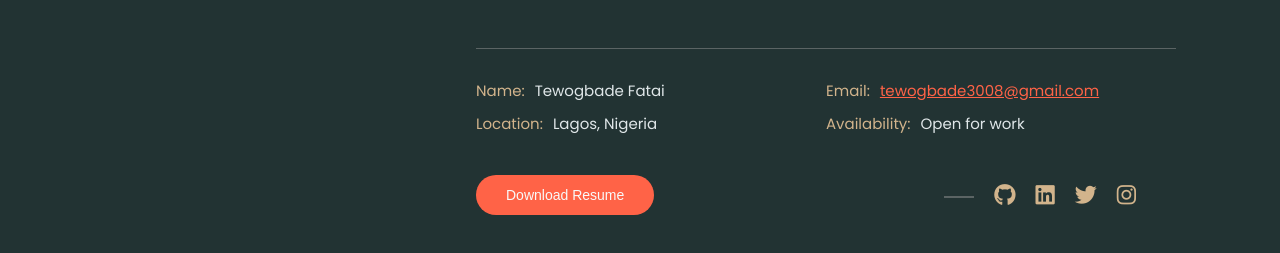
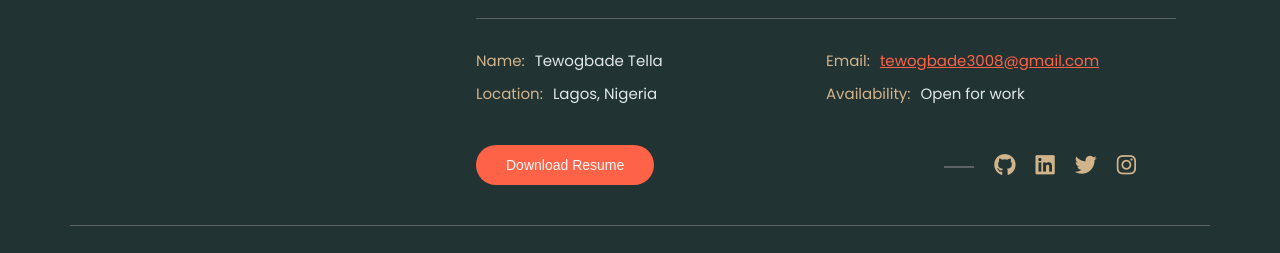
Before and after one commit to Tewogbade/my_portfolio, a React (Create React App) app: page /about in a window 1280 px wide. Shown: the part 1085-1338 px from the top of the page. After the commit the page ends 1311 px from the top, so only its background shows below. Built offline with nearby package versions, Linux system fonts and the light colour scheme.

Commit message:
change last name

```diff
--- a/public/index.html
+++ b/public/index.html
@@ -7,7 +7,7 @@
     <meta name="theme-color" content="#000000" />
     <meta
       name="description"
-      content="Tewogbade Fatai - Web Developer who creates exceptional digital experiences!"
+      content="Tewogbade Tella - Web Developer who creates exceptional digital experiences!"
     />
     <link
       rel="stylesheet"
@@ -23,11 +23,10 @@
       crossorigin="anonymous"
       referrerpolicy="no-referrer"
     />
-    <title>Tewogbade F. - Web Developer</title>
+    <title>Tewogbade Tella</title>
   </head>
   <body>
     <div id="root"></div>
   </body>
-  <script src="https://smtpjs.com/v3/smtp.js">
-  </script>
+  <script src="https://smtpjs.com/v3/smtp.js"></script>
 </html>
--- a/src/App.js
+++ b/src/App.js
@@ -3,13 +3,13 @@ import AnimatedRoutes from "./components/AnimatedRoutes";
 
 function App() {
   const personalDetails = {
-    name: "Tewogbade Fatai",
+    name: "Tewogbade Tella",
     location: "Lagos, Nigeria",
     tagline: "",
     email: "tewogbade3008@gmail.com",
     availability: "Open for work",
     brand:
-      "As a full-stack web developer with a background in architecture, I bring a unique set of skills to the table. Combining my expertise in both fields, I have the ability to create websites that seamlessly blend aesthetics and functionality. Drawing from my architectural background, I deeply value user-centered design and incorporate this principle into every aspect of my web development projects. With a solid understanding of programming languages and design principles, I craft intuitive interfaces that elevate the user experience. My ultimate goal is to develop websites that not only showcase appealing visuals but also offer practical and impactful solutions to real-world challenges.",
+      "As a front end developer with a background in architecture, I bring a unique set of skills to the table. Combining my expertise in both fields, I have the ability to create websites that seamlessly blend aesthetics and functionality. Drawing from my architectural background, I deeply value user-centered design and incorporate this principle into every aspect of my web development projects. With a solid understanding of programming languages and design principles, I craft intuitive interfaces that elevate the user experience. My ultimate goal is to develop websites that not only showcase appealing visuals but also offer practical and impactful solutions to real-world challenges.",
   };
 
   return (
--- a/src/components/AboutMe.js
+++ b/src/components/AboutMe.js
@@ -59,7 +59,9 @@ const AboutMe = ({ name, email, location, availability, brand }) => {
           className="personalImage col-12 col-lg-4"
           ref={refImage}
           initial={{ x: "-10vw", opacity: 0 }}
-          animate={inViewImage ? { x: 0, opacity: 1 } : { x: "-10vw", opacity: 0 }}
+          animate={
+            inViewImage ? { x: 0, opacity: 1 } : { x: "-10vw", opacity: 0 }
+          }
           transition={{ duration: 0.4, ease: "easeInOut" }}
         >
           <img src={aboutMeImg} alt={name} />
@@ -68,12 +70,16 @@ const AboutMe = ({ name, email, location, availability, brand }) => {
           className="personalInfo col-12 col-lg-8"
           ref={refText}
           initial={{ x: "10vw", opacity: 0 }}
-          animate={inViewText ? { x: 0, opacity: 1 } : { x: "10vw", opacity: 0 }}
+          animate={
+            inViewText ? { x: 0, opacity: 1 } : { x: "10vw", opacity: 0 }
+          }
           transition={{ duration: 0.4, ease: "easeInOut" }}
         >
           <div className="contentContainer">
             <h4>Nice to meet you</h4>
-            <h5>Full-stack Web Developer who creates exceptional digital experiences!</h5>
+            <h5>
+              Front end Developer who creates exceptional digital experiences!
+            </h5>
             <div className="contentDescription">
               <p>{brand}</p>
             </div>
@@ -87,90 +93,59 @@ const AboutMe = ({ name, email, location, availability, brand }) => {
                 </div>
                 <div className="skillpair">
                   <span>CSS</span>
-                    <DiCss3
-                      style={style}
-                    />
+                  <DiCss3 style={style} />
                 </div>
                 <div className="skillpair">
                   <span>Boostrap </span>
-                    <FaBootstrap
-                      style={style}
-                    />
+                  <FaBootstrap style={style} />
                 </div>
                 <div className="skillpair">
                   <span>JavaScript </span>
-                    <IoLogoJavascript
-                      style={style}
-                    />
+                  <IoLogoJavascript style={style} />
                 </div>
 
                 <div className="skillpair">
                   <span>Git </span>
-                    <FaGitAlt
-                     style={style}
-                    />
+                  <FaGitAlt style={style} />
                 </div>
-
 
                 <div className="skillpair">
                   <span>GitHub</span>
-                    <FaGithub
-                      style={style}
-                    />
+                  <FaGithub style={style} />
                 </div>
 
                 <div className="skillpair">
                   <span>React </span>
-                    <FaReact
-                    style={style}
-                    />
+                  <FaReact style={style} />
                 </div>
                 <div className="skillpair">
                   <span>Redux</span>
-                    <SiRedux
-                      style={style}
-                    />
+                  <SiRedux style={style} />
                 </div>
                 <div className="skillpair">
                   <span>Typescript</span>
-                    <TbBrandTypescript
-                      style={style}
-                    />
+                  <TbBrandTypescript style={style} />
                 </div>
                 <div className="skillpair">
                   <span>Express JS</span>
-                    <SiExpress
-                   style={style}
-                    />
+                  <SiExpress style={style} />
                 </div>
                 <div className="skillpair">
                   <span>Node JS</span>
-                    <FaNodeJs
-                      style={style}
-                    />
+                  <FaNodeJs style={style} />
                 </div>
                 <div className="skillpair">
                   <span>MongoDB</span>
-                    <SiMongodb
-                      style={style}
-                    />
+                  <SiMongodb style={style} />
                 </div>
               </div>
             </div>
-
-
-
-
-
-
-
-
 
             <div className="infoContainer">
               <div className="row">
                 <div className="col-12 col-md-6 info">
                   <span>Name:</span>
-                  <p>Tewogbade Fatai</p>
+                  <p>Tewogbade Tella</p>
                 </div>
                 <div className="col-12 col-md-6 info">
                   <span>Email:</span>
@@ -191,7 +166,11 @@ const AboutMe = ({ name, email, location, availability, brand }) => {
               </div>
             </div>
             <div className="buttonContainer">
-              <button className="btn downloadCV" onClick={handleDownload} disabled={downloading}>
+              <button
+                className="btn downloadCV"
+                onClick={handleDownload}
+                disabled={downloading}
+              >
                 {downloading ? "Downloading..." : "Download Resume"}
               </button>{" "}
               <SocialIcons />
--- a/src/components/SocialIcons.js
+++ b/src/components/SocialIcons.js
@@ -10,19 +10,58 @@ const SocialIcons = () => {
 
   return (
     <div className="socialIcons" style={styles.socialIcons}>
-      <a className="icon" target="_blank" rel="noreferrer"  style={styles.icon} href="https://github.com/Tewogbade">
-        <i className="fa-brands fa-github" aria-hidden="true" title="Tewogbade Fatai' GitHub Profile"></i>
+      <a
+        className="icon"
+        target="_blank"
+        rel="noreferrer"
+        style={styles.icon}
+        href="https://github.com/Tewogbade"
+      >
+        <i
+          className="fa-brands fa-github"
+          aria-hidden="true"
+          title="Tewogbade Tella' GitHub Profile"
+        ></i>
       </a>
-      <a className="icon" target="_blank" rel="noreferrer"  style={styles.icon} href="https://www.linkedin.com/in/tewogbade/">
-        <i className="fa-brands fa-linkedin" aria-hidden="true" title="Tewogbade Fatai' LinkedIn Profile"></i>
+      <a
+        className="icon"
+        target="_blank"
+        rel="noreferrer"
+        style={styles.icon}
+        href="https://www.linkedin.com/in/tewogbade/"
+      >
+        <i
+          className="fa-brands fa-linkedin"
+          aria-hidden="true"
+          title="Tewogbade Tella' LinkedIn Profile"
+        ></i>
       </a>
-      <a className="icon" target="_blank" rel="noreferrer"  style={styles.icon} href="https://twitter.com/mr_tewogbade">
-        <i className="fa-brands fa-twitter" aria-hidden="true" title="Tewogbade Fatai' Twitter Profile"></i>
+      <a
+        className="icon"
+        target="_blank"
+        rel="noreferrer"
+        style={styles.icon}
+        href="https://twitter.com/mr_tewogbade"
+      >
+        <i
+          className="fa-brands fa-twitter"
+          aria-hidden="true"
+          title="Tewogbade Tella' Twitter Profile"
+        ></i>
       </a>
-      <a className="icon" target="_blank" rel="noreferrer"  style={styles.icon} href="https://www.instagram.com/tewo_gbade/">
-        <i className="fa-brands fa-instagram" aria-hidden="true" title="Tewogbade Fatai' Instagram Profile"></i>
+      <a
+        className="icon"
+        target="_blank"
+        rel="noreferrer"
+        style={styles.icon}
+        href="https://www.instagram.com/tewo_gbade/"
+      >
+        <i
+          className="fa-brands fa-instagram"
+          aria-hidden="true"
+          title="Tewogbade Tella' Instagram Profile"
+        ></i>
       </a>
-
     </div>
   );
 };
```
Lines whose indentation alone changed are shown as unchanged.
